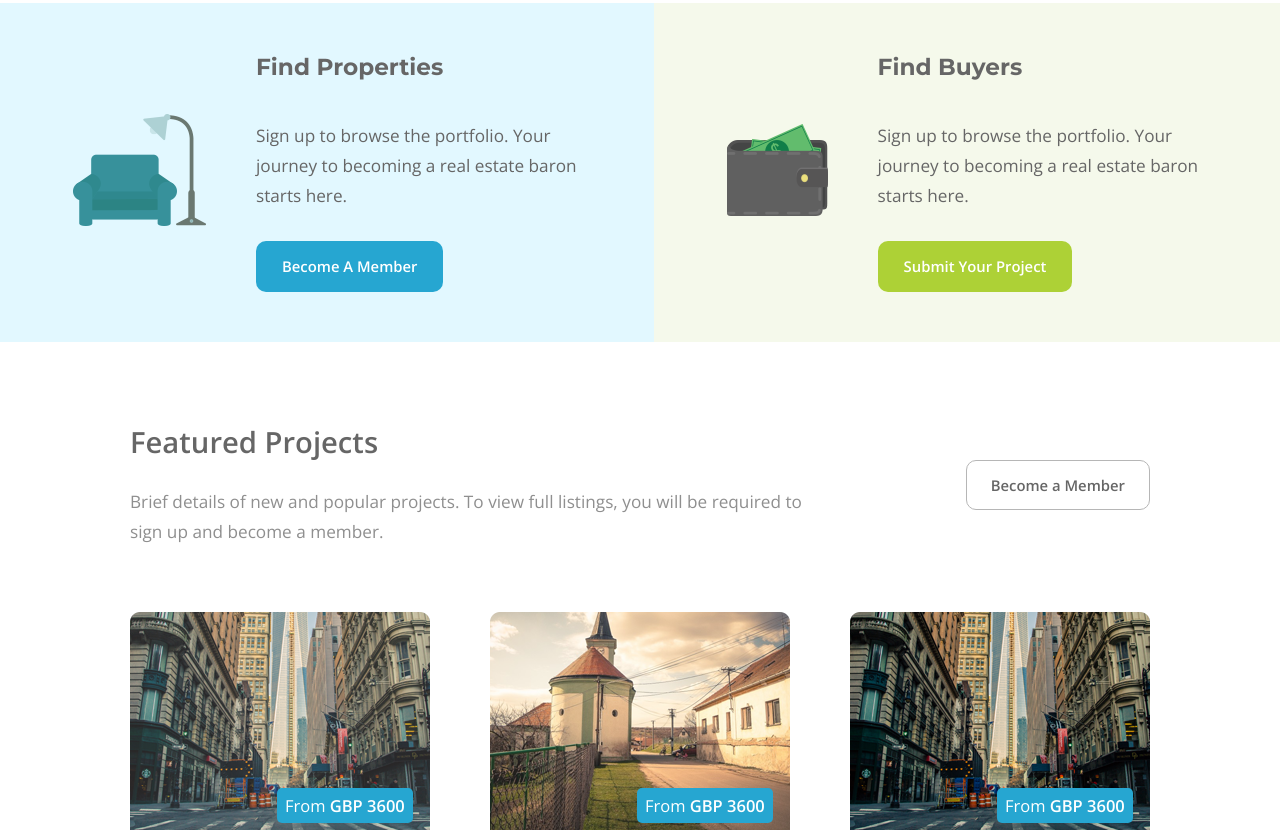
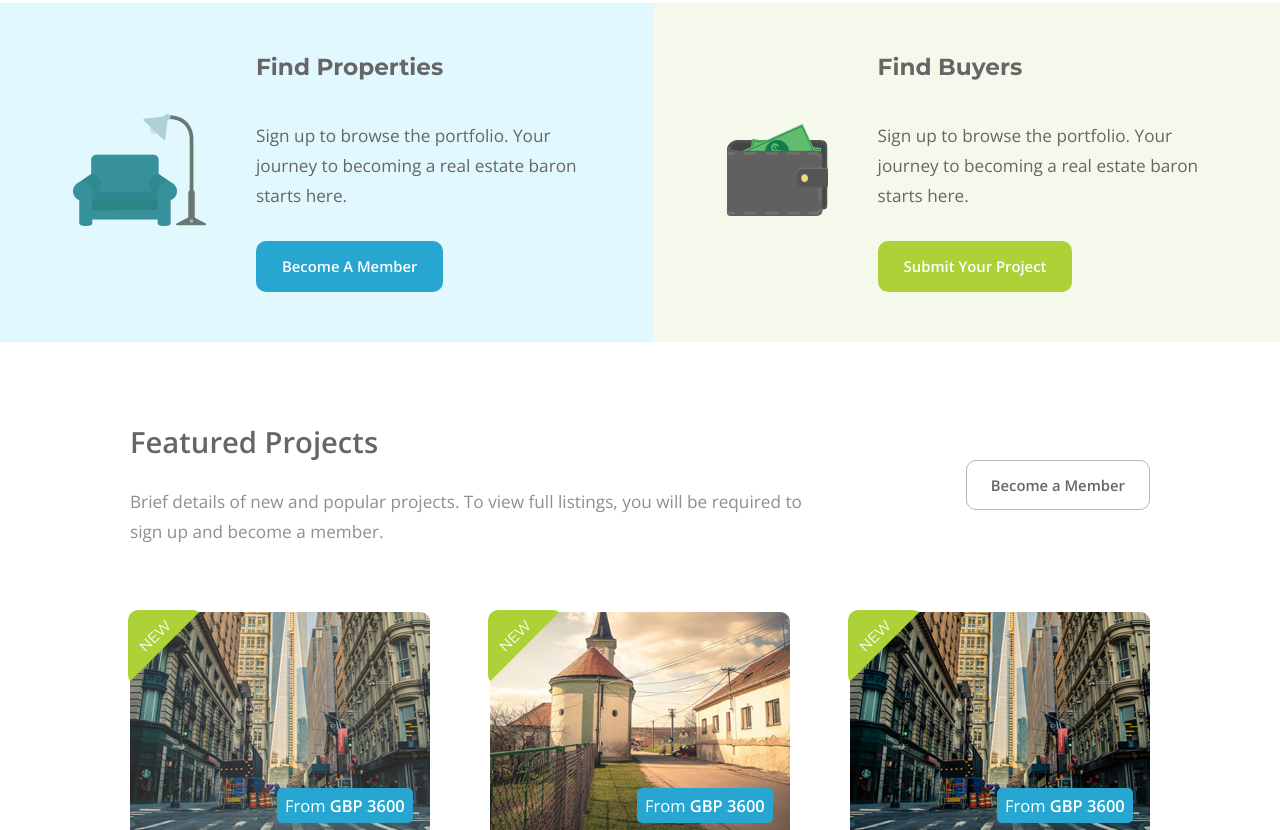
Before and after one commit to alexey1962/crowdme, a plain HTML site: page index.html in a window 1280 px wide. Shown: the part 1840-2670 px from the top of the page. Drawn offline with nearby package versions, Linux system fonts and the light colour scheme.

Commit message:
fix bugs

```diff
--- a/index.html
+++ b/index.html
@@ -33,7 +33,6 @@
                 <button class="header__btn">LOGIN</button>
             </div>
         </div>
-        <div class="overlay"></div>
         <div class="header__inner-bottom">
             <div class="container">
                 <div class="header__bottom-row">
@@ -146,6 +145,7 @@
                     <div class="featured-bottom__card card">
                         <div class="card__item">
                             <div class="card-header card--1">
+                                <div class="card-header__corner"><span>NEW</span></div>
                                 <div class="card-header__subtitle">From <span>GBP 3600</span></div>
                             </div>
                             <div class="card__body-bottom">
@@ -165,6 +165,7 @@
                         </div>
                         <div class="card__item">
                             <div class="card-header card--2">
+                                <div class="card-header__corner"><span>NEW</span></div>
                                 <div class="card-header__subtitle">From <span>GBP 3600</span></div>
                             </div>
                             <div class="card__body-bottom">
@@ -184,6 +185,7 @@
                         </div>
                         <div class="card__item">
                             <div class="card-header card--3">
+                                <div class="card-header__corner"><span>NEW</span></div>
                                 <div class="card-header__subtitle">From <span>GBP 3600</span></div>
                             </div>
                             <div class="card__body-bottom">
--- a/style.css
+++ b/style.css
@@ -49,16 +49,6 @@ ul, li, p {
     font-weight: 600;
     color: #a9a9a9;
 }
-
-/* .overlay {
-    position: fixed;
-    display: block;
-    background-color: #c8cfca;
-    opacity: .28%;
-    width: 100%;
-    height: 100%;
-    z-index: 2;
-} */
 
 .header__btn {
     font-weight: 600;
@@ -173,10 +163,9 @@ ul, li, p {
 .ourworks__items {
     display: flex;
     justify-content: space-between;
-    gap: 200px;
+    gap: 100px;
     border-bottom: 1px solid #e6e6e6;
     padding-bottom: 40px;
-    overflow: hidden;
 }
 
 .ourworks__item-title {
@@ -447,6 +436,28 @@ ul, li, p {
     position: relative;
 }
 
+.card-header__corner span {
+    color: #fff;
+    display: block;
+    position: relative;
+    z-index: 2;
+    font-family: 'Montserrat';
+    font-size: 14.55px;
+    transform: rotate(-45deg);
+    max-width: 80px;
+}
+
+.card-header__corner:before {
+    content: "";
+    border-radius: 10px;
+    position: absolute;
+    width: 75px;
+    height: 75px;
+    top: -2px;
+    left: -2px;
+    background-image: url(./img/rectangle.svg);
+}
+
 .card-header__subtitle {
     position: absolute;
     background-color: #26a6d1;
```
Also changed, not shown: img/header-bottom.png, img/rectangle.svg (added).
